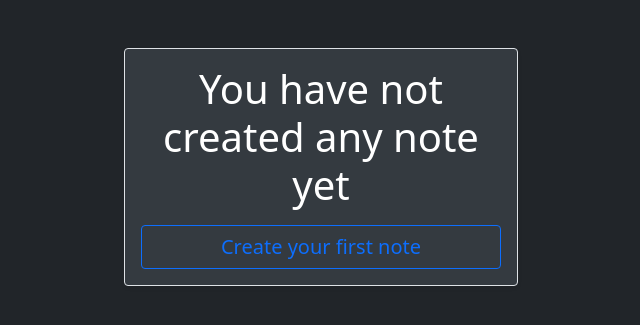
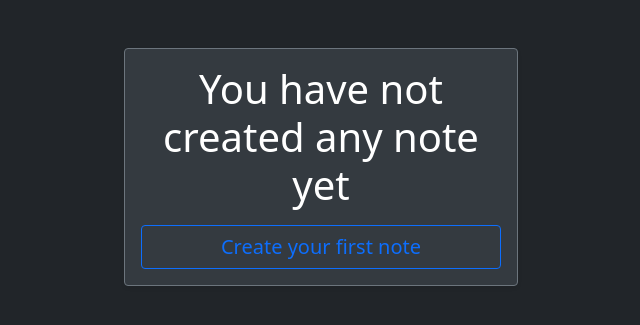
Before and after one commit to Krasnopolskiy/codeo, a Django app: template notes/templates/pages/dashboard.html in a window 1280 px wide. Shown: the part 56-381 px from the top of the page, without its empty margins (319-959 px from the left). Run offline with Django 3.2, Linux system fonts and the light colour scheme; the template is opened without the code that fills it, so the values that code supplies are empty; some libraries are stand-ins or nearby versions.

Commit message:
Fix border

```diff
--- a/notes/templates/pages/dashboard.html
+++ b/notes/templates/pages/dashboard.html
@@ -46,7 +46,7 @@
     {% else %}
     <div class="row mt-5 justify-content-center">
         <div class="col-4">
-            <div class="card bg-dark text-white border shadow-sm p-3 d-grid gap-2">
+            <div class="card bg-dark text-white border border-secondary shadow-sm p-3 d-grid gap-2">
                 <h1 class="display-6 text-center">You have not created any note yet</h1>
                 <a class="btn btn-outline-primary fs-5" href="{% url 'index' %}">Create your first note</a>
             </div>
```
